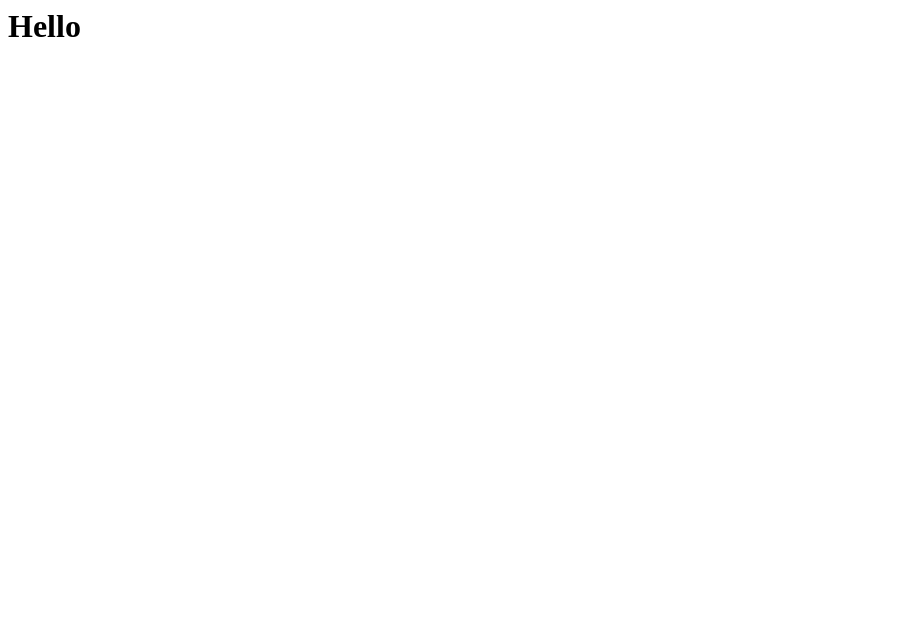
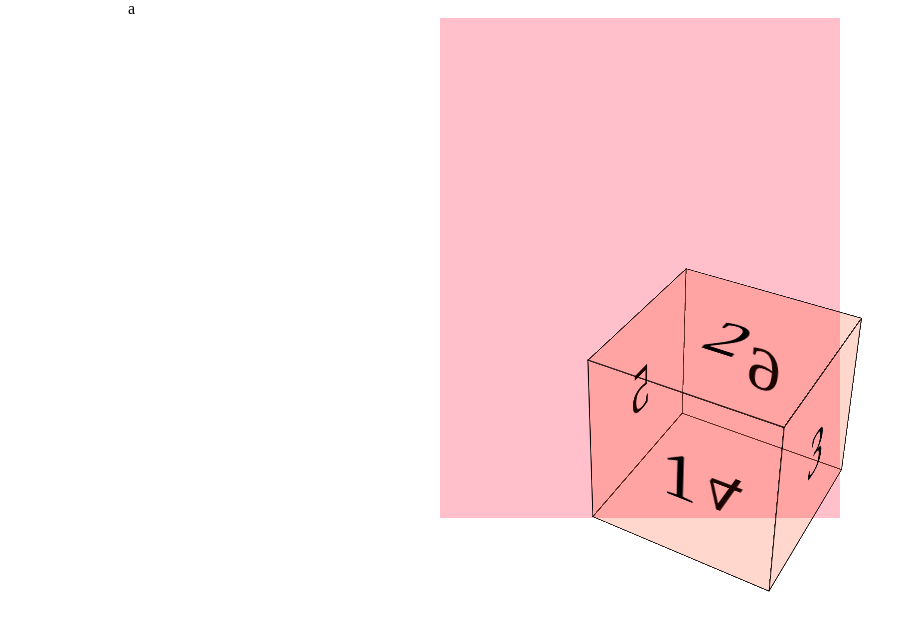
Before and after one commit to csj147/clearLove77777777.github.io, a plain HTML site: page index.html in a window 1280 px wide. Shown: the whole page, without its empty margins (0-917 px from the left). Drawn offline with Linux system fonts and the light colour scheme.

Commit message:
2018-08-07 wsy

```diff
--- a/index.html
+++ b/index.html
@@ -1 +1,89 @@
-<h1>Hello</h1>
+<!doctype html/>
+<html>
+<head>
+	<title></title>
+</head>
+
+<style>
+	body {
+		margin:0px;
+		padding:0px;
+	}
+	#frame {
+		width:1024px;
+		margin:0px auto;
+	}
+
+	#stage {
+		perspective:1000px;
+		background-color:pink;
+		width:400px;
+		margin:0px auto;
+		padding-top:100px;
+		height:400px;
+	}
+
+	#box {
+		margin:100px auto;
+		padding-top:100px;
+		transform-style:preserve-3d;
+		transition:transform 2s;
+		background-color:black;
+		width:0px;
+		transform:rotateX(-30deg) rotateY(-30deg);
+	}
+
+	#box:hover{
+		transform:rotateX(-30deg) rotateY(30deg) rotateZ(90deg);
+	}
+
+	#box>div {
+		position:absolute;
+		background-color:rgba(255,50,0,.1);
+		border:1px solid;
+		width:200px;
+		height:200px;
+		font-size:80px;
+		text-align:center;
+		line-height:200px;
+	}
+
+	#one {
+		transform:translateZ(100px);
+	}
+
+	#two {
+		transform:rotateX(90deg) translateZ(100px);
+	}
+
+	#three {
+		transform:rotateY(90deg) translateZ(100px);
+	}
+
+	#four {
+		transform:rotateX(-90deg) translateZ(100px);
+	}
+
+	#five {
+		transform:rotateY(-90deg) translateZ(100px);
+	}
+
+	#six {
+		transform:rotateY(180deg) translateZ(100px);
+	}
+</style>
+<body>
+	<div id="frame">a
+		<div id="stage">
+			<div id="box">
+				<div id="one">1</div>
+				<div id="two">2</div>
+				<div id="three">3</div>
+				<div id="four">4</div>
+				<div id="five">5</div>
+				<div id="six">6</div>
+			</div>
+		</div>
+	</div>
+</body>
+<html/>
```
